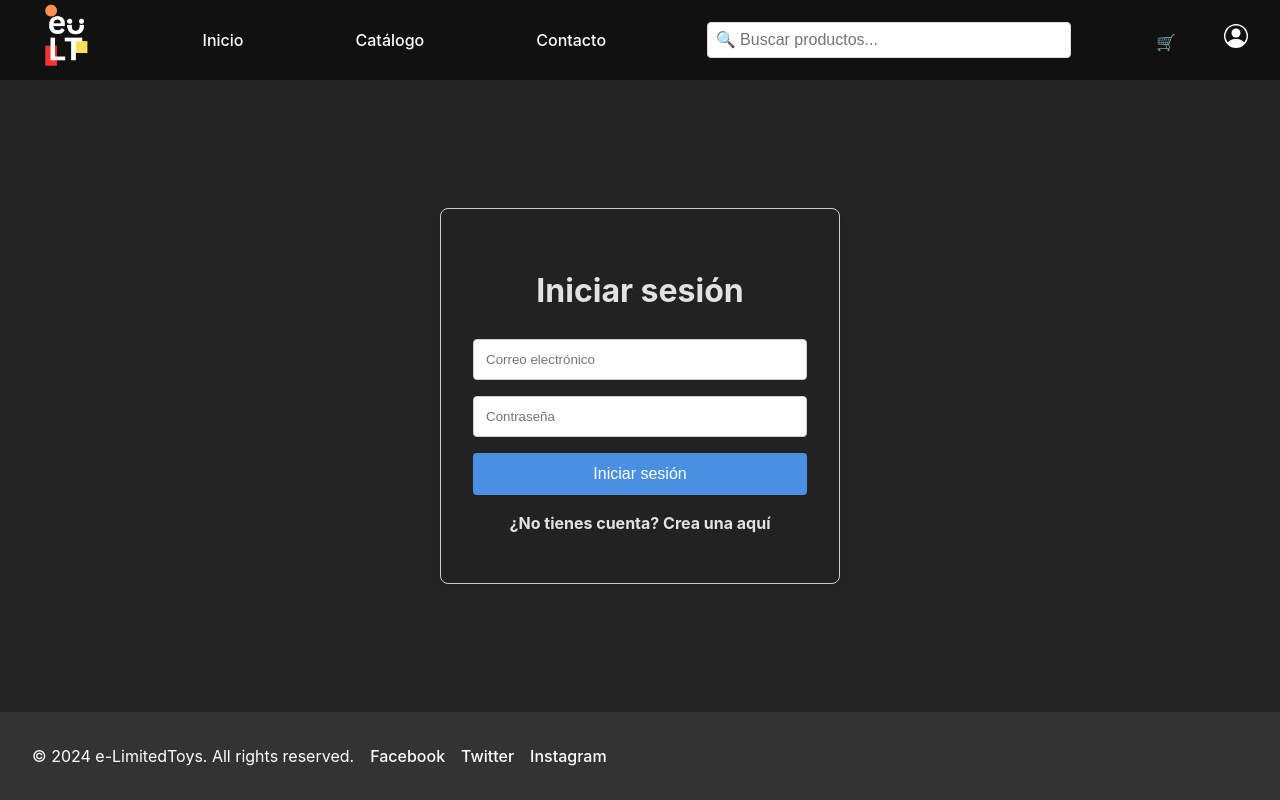
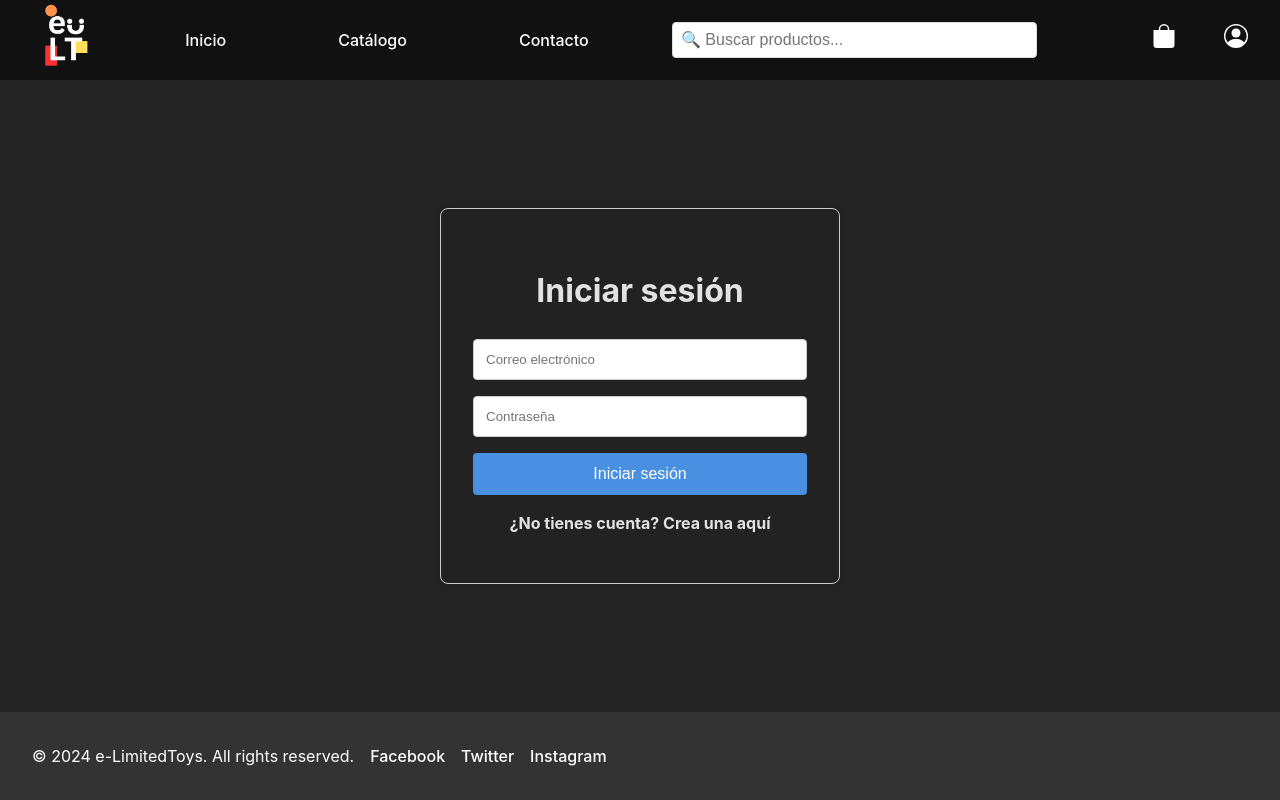
Before and after one commit to D4T4-DEV/e-LimitedToys, a React (Vite) app: page /login in a window 1280 px wide. Built offline with nearby package versions, Linux system fonts and the light colour scheme; no server answers; what normalizr would draw is missing.

Commit message:
Update Header.tsx
Cambio del icono de la bolsa

```diff
--- a/src/components/Header.tsx
+++ b/src/components/Header.tsx
@@ -84,7 +84,18 @@ const Header: React.FC<HeaderProps> = () => {
         aria-label="Buscar productos"
       />
       <div className="icons">
-        <span>🛒</span>
+      <span className="icon">
+          <svg
+            xmlns="http://www.w3.org/2000/svg"
+            width="24"
+            height="24"
+            fill="currentColor"
+            className="bag"
+            viewBox="0 0 16 16"
+          >
+            <path d="M8 1a2.5 2.5 0 0 1 2.5 2.5V4h-5v-.5A2.5 2.5 0 0 1 8 1m3.5 3v-.5a3.5 3.5 0 1 0-7 0V4H1v10a2 2 0 0 0 2 2h10a2 2 0 0 0 2-2V4z" />
+          </svg>
+        </span>
         {currentUser ? (
           imageSrc ? (
             <span className="icon">
```
